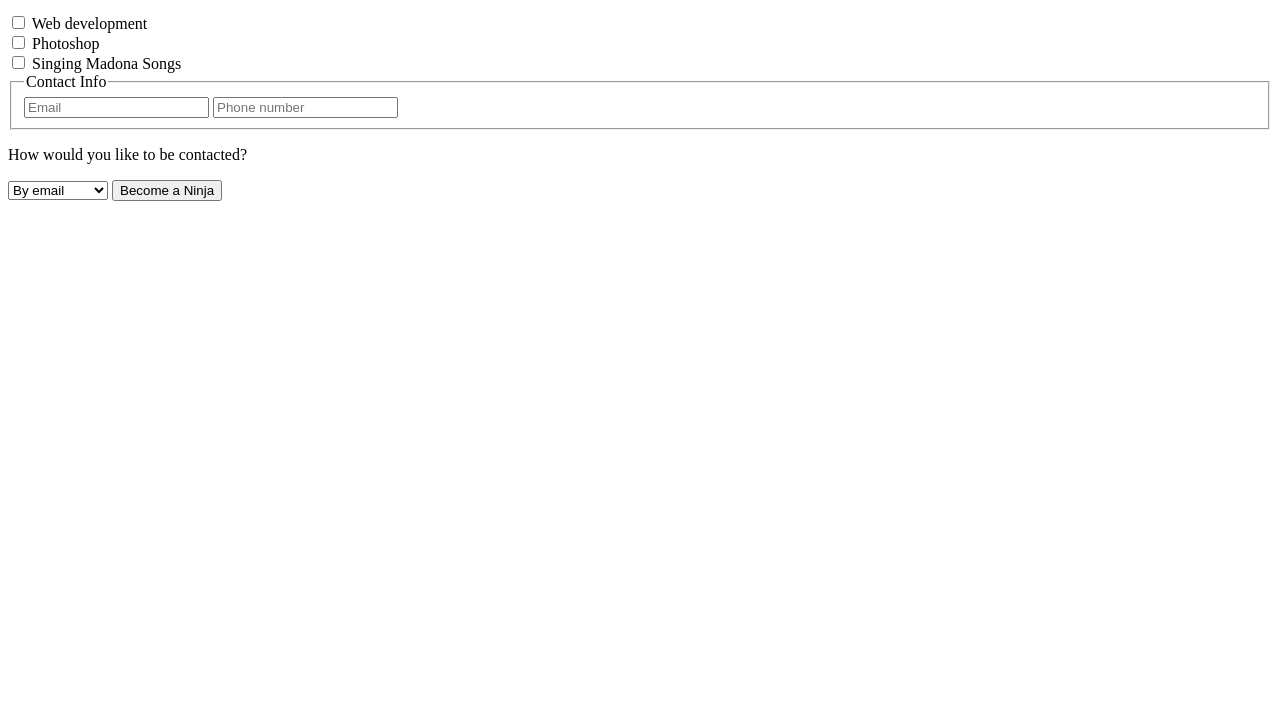
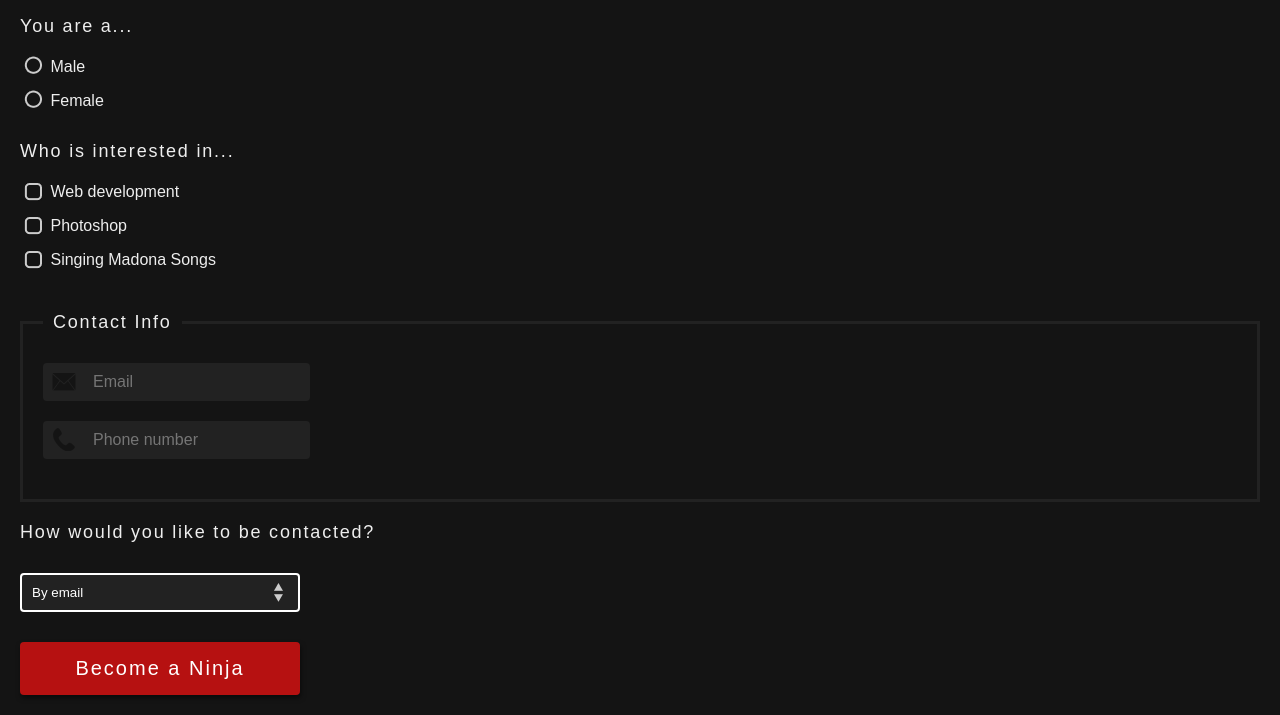
Before and after one commit to sree2694/HTML-CSS, a plain HTML site: page Form1.html in a window 1280 px wide. Shown: the part 151-866 px from the top of the page. Before the commit the page ends 800 px from the top, so only its background shows below. Drawn offline with Linux system fonts and the light colour scheme.

Commit message:
HTML5 Forms

```diff
--- a/styles.css
+++ b/styles.css
@@ -1,13 +1,164 @@
 /* 1 - BASE FORM STYLES */
 
+body{
+    background: #141414;
+    margin: 0;
+    font-family: Arial;
+}
 
+header{
+    background: #0d0d0d;
+    padding: 20px;
+    text-align: center;
+}
+form{
+    margin: 20px;
+    color: #eee;
+}
+form p{
+    font-size: 18px;
+    letter-spacing: 0.1em;
+}
+
+/* 2 - RADIO BOX STYLES */
+
+input[type ="radio"]{
+    opacity: 0;
+    width: 0;
+    margin: 0;
+}
+label[for="male"],label[for="female"]{
+    margin-bottom: 10px;
+    display: inline-block;
+    padding-left: 26px;
+    background: url(img/checks.png) no-repeat;
+    background-position: 0 -32px;
+    line-height: 24px;
+    cursor: pointer;
+}
+
+input:checked + label[for ="male"],
+input:checked + label[for ="female"]{
+    background-position: 0 0;
+    color: #ce1010;
+}
 /* 3 - CHECKBOX STYLES  */
 
+input[type="checkbox"]{
+    opacity: 0;
+    width: 0;
+    margin: 0;
+}
+
+label[for="web"],label[for="photoshop"],label[for="madona"]{
+    display: inline-block;
+    margin-bottom: 10px;
+    padding-left: 26px;
+    background: url(img/checks.png) no-repeat;
+    background-position: 0 -98px;
+    line-height: 24px;
+    cursor: pointer;
+}
+
+input:checked + label[for ="web"],
+input:checked + label[for ="photoshop"],
+input:checked + label[for ="madona"]{
+    background-position: 0 -65px;
+    color: #ce1010;
+}
 
 /* 4 - TEXT INPUT STYLES & FIELDSETS */
+
+fieldset{
+    padding: 20px;
+    margin: 20px 0;
+    border: 3px solid #222;
+}
+
+legend{
+    padding: 10px;
+    font-size: 18px;
+    letter-spacing: 0.1em;
+}
+
+input[type="email"],
+input[type="telephone"]{
+    display: block;
+    margin-bottom: 20px;
+    padding: 10px 10px 10px 50px;
+    border: 0;
+    border-radius: 4px;
+    background: url(img/inputs.png) no-repeat;
+    background-color: #222;
+    font-size: 16px;
+    color: #fff;
+    float: left;
+    clear: both;
+}
+
+input[type="email"]{
+    background-position: 7px 8px;
+}
+
+input[type="telephone"]{
+    background-position: 7px -58px;
+}
 
 
 /* 5 - SELECT BOXES */
 
+select{
+    -webkit-appearance: none;
+    -moz-appearance: none;
+    -o-appearance: none;
+    -ms-appearance: none;
+    appearance: none;
+
+    display: block;
+    margin: 30px 0;
+    padding: 10px 50px 10px 10px;
+    background: url(img/select.png) no-repeat 95% center;
+    background-color: #222;
+    color: #fff;
+    border-radius: 4px;
+    border: 2px solid #fff;
+    width: 280px;
+}
+
+input[type="submit"]{
+    background: #b61111;
+    padding: 15px;
+    color: #fff;
+    font-size: 20px;
+    letter-spacing: 0.1em;
+    border-radius: 4px;
+    border: 0;
+    box-shadow: 1px 3px 5px rgba(0,0,0,0.5);
+    width: 280px;
+}
 
 /* 6 - INPUT VALIDATION STYLES */
+
+input[type="email"]:valid,
+input[type="telephone"]:valid{
+border: 2px solid #fff;
+}
+
+input[type="email"]:valid{
+    background-position: 7px -22px;
+}
+
+input[type="telephone"]:valid{
+    background-position: 7px -97px;
+}
+
+input[type="email"]:valid + .tick,
+input[type="telephone"]:valid + .tick{
+    background: url(img/tick.png) center;
+    background-size: 100%;
+    display: block;
+    width: 20px;
+    height: 20px;
+    float: left;
+    margin: 10px;
+}
```
Also changed, not shown: Form1.html (line endings or trailing spaces), img/logo.png (added).
